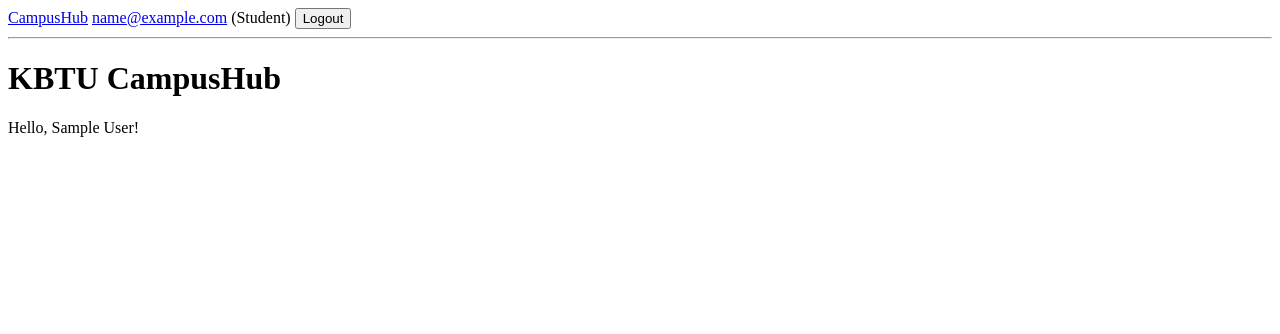
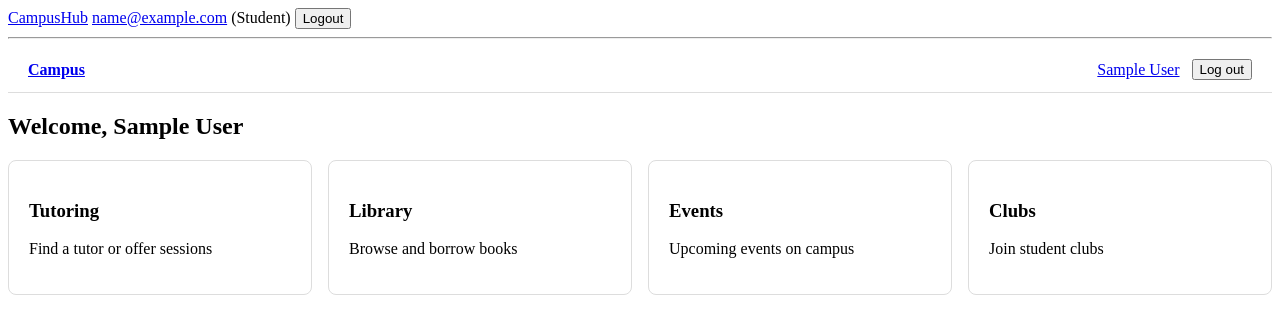
Before and after one commit to ioiiiomio/Midterm_Django, a Django app: page / in a window 1280 px wide. Shown: the top 334 px of the page. Run offline with Django 4.2, Linux system fonts and the light colour scheme; the visitor is signed in with stand-in values (Sample User, id 1).

Commit message:
upd: library app integration

```diff
--- a/apps/users/admin.py
+++ b/apps/users/admin.py
@@ -4,7 +4,6 @@ from django.contrib.admin import register
 from django.contrib.auth.admin import UserAdmin as BaseUserAdmin
 
 from apps.users.models import User
-
 
 @register(User)
 class UserAdmin(BaseUserAdmin):
--- a/apps/users/views.py
+++ b/apps/users/views.py
@@ -8,7 +8,6 @@ from django.views.generic import CreateView, TemplateView, UpdateView
 
 from apps.users.forms import ProfileForm, RegisterForm
 from apps.users.models import User
-
 
 class RegisterView(CreateView):
     """Registration page. After sign up the user is logged in."""
--- a/templates/base.html
+++ b/templates/base.html
@@ -25,6 +25,45 @@
             <p>{{ message }}</p>
         {% endfor %}
     {% endif %}
+
+    <nav class="nav">
+    <a href="{% url 'home' %}" class="nav-brand">Campus</a>
+
+    {% if user.is_authenticated %}
+        {% url 'tutoring:list' as tutoring_url %}
+        {% url 'library:list' as library_url %}
+        {% url 'events:list' as events_url %}
+        {% url 'clubs:list' as clubs_url %}
+
+        {% if tutoring_url %}<a href="{{ tutoring_url }}">Tutoring</a>{% endif %}
+        {% if library_url %}<a href="{{ library_url }}">Library</a>{% endif %}
+        {% if events_url %}<a href="{{ events_url }}">Events</a>{% endif %}
+        {% if clubs_url %}<a href="{{ clubs_url }}">Clubs</a>{% endif %}
+
+        <span class="nav-right">
+            <a href="{% url 'users:profile' %}">{{ user.full_name }}</a>
+                        <form method="post" action="{% url 'users:logout' %}" style="display:inline">
+                {% csrf_token %}
+                <button type="submit">Log out</button>
+            </form>
+        </span>
+    {% else %}
+        <span class="nav-right">
+                        <a href="{% url 'users:login' %}">Log in</a>
+            <a href="{% url 'users:register' %}">Sign up</a>
+        </span>
+    {% endif %}
+</nav>
+
     {% block content %}{% endblock %}
 </body>
 </html>
+
+<style>
+.nav { display: flex; gap: 16px; align-items: center; padding: 12px 20px; border-bottom: 1px solid #ddd; }
+.nav-brand { font-weight: bold; }
+.nav-right { margin-left: auto; display: flex; gap: 12px; align-items: center; }
+.cards { display: grid; grid-template-columns: repeat(auto-fit, minmax(200px, 1fr)); gap: 16px; margin-top: 20px; }
+.card { display: block; padding: 20px; border: 1px solid #ddd; border-radius: 8px; text-decoration: none; color: inherit; }
+.card:hover { border-color: #888; }
+</style>
--- a/templates/home.html
+++ b/templates/home.html
@@ -1,10 +1,36 @@
 {% extends "base.html" %}
 
+{% block title %}Home{% endblock %}
+
 {% block content %}
-    <h1>KBTU CampusHub</h1>
     {% if user.is_authenticated %}
-        <p>Hello, {{ user.full_name }}!</p>
+        <h2>Welcome, {{ user.full_name }}</h2>
+
+        {% url 'tutoring:list' as tutoring_url %}
+        {% url 'library:list' as library_url %}
+        {% url 'events:list' as events_url %}
+        {% url 'clubs:list' as clubs_url %}
+
+        <div class="cards">
+            <a class="card" href="{{ tutoring_url|default:'#' }}">
+                <h3>Tutoring</h3>
+                <p>Find a tutor or offer sessions</p>
+            </a>
+            <a class="card" href="{{ library_url|default:'#' }}">
+                <h3>Library</h3>
+                <p>Browse and borrow books</p>
+            </a>
+            <a class="card" href="{{ events_url|default:'#' }}">
+                <h3>Events</h3>
+                <p>Upcoming events on campus</p>
+            </a>
+            <a class="card" href="{{ clubs_url|default:'#' }}">
+                <h3>Clubs</h3>
+                <p>Join student clubs</p>
+            </a>
+        </div>
     {% else %}
-        <p>Please log in or register.</p>
+        <h2>Welcome</h2>
+        <p><a href="{% url 'login' %}">Log in</a> or <a href="{% url 'users:register' %}">sign up</a> to continue.</p>
     {% endif %}
 {% endblock %}
```
Also changed, not shown: CHANGELOG.md, README.md.
